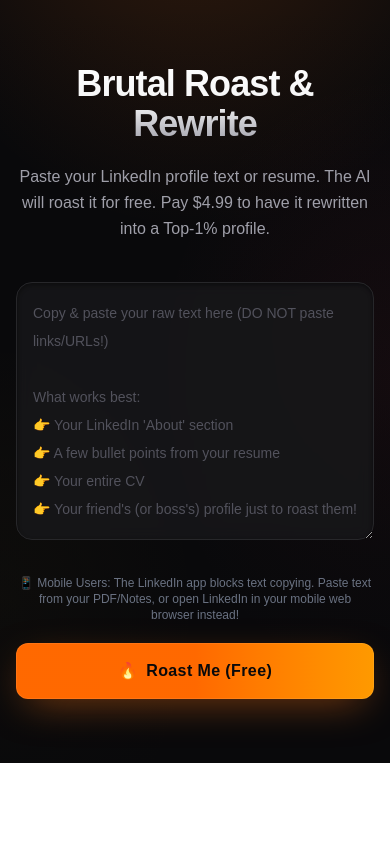
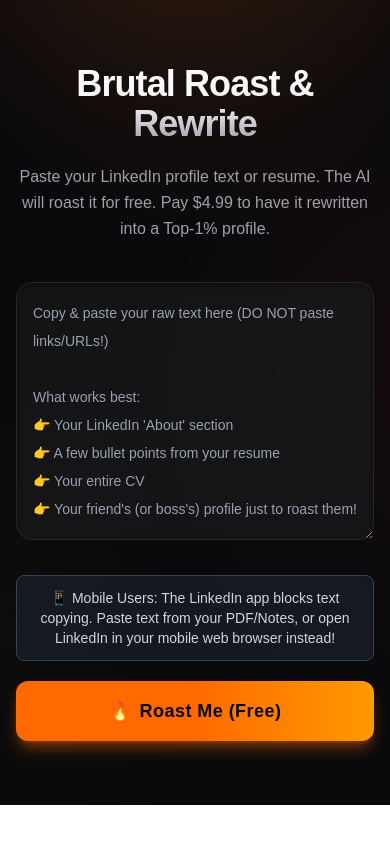
Before and after one commit to hemkantguptag-maker/roast-engine, a Next.js app: page / in a window 390 px wide. Built offline with nearby package versions, Linux system fonts and the light colour scheme; no server answers.

Commit message:
UI polish: improved contrast, mobile info box, and button glow

```diff
--- a/app/page.tsx
+++ b/app/page.tsx
@@ -359,12 +359,15 @@ What works best:
             onChange={(e) => setProfileText(e.target.value)}
             disabled={loading}
             required
-            className="min-h-[200px] w-full resize-y rounded-2xl border border-zinc-800 bg-zinc-900/80 px-4 py-4 text-sm leading-7 text-zinc-100 shadow-inner shadow-black/40 outline-none ring-0 placeholder:text-zinc-600 backdrop-blur-sm transition-[border-color,box-shadow] focus:border-orange-500/60 focus:shadow-[0_0_0_3px_rgba(249,115,22,0.15)] enabled:hover:border-zinc-700 disabled:cursor-not-allowed disabled:opacity-60 sm:min-h-[220px] sm:text-base"
+            className="min-h-[200px] w-full resize-y rounded-2xl border border-zinc-800 bg-zinc-900/80 p-4 text-sm leading-7 text-zinc-100 shadow-inner shadow-black/40 outline-none ring-0 placeholder:text-gray-400 backdrop-blur-sm transition-[border-color,box-shadow] focus:border-orange-500/60 focus:shadow-[0_0_0_3px_rgba(249,115,22,0.15)] enabled:hover:border-zinc-700 disabled:cursor-not-allowed disabled:opacity-60 sm:min-h-[220px] sm:text-base"
           />
-          <p className="mt-2 text-center text-xs text-gray-500">
-            📱 Mobile Users: The LinkedIn app blocks text copying. Paste text from
-            your PDF/Notes, or open LinkedIn in your mobile web browser instead!
-          </p>
+          <div className="mt-2 rounded-lg border border-gray-700 bg-gray-800/50 p-3">
+            <p className="text-center text-sm text-gray-300">
+              📱 Mobile Users: The LinkedIn app blocks text copying. Paste text
+              from your PDF/Notes, or open LinkedIn in your mobile web browser
+              instead!
+            </p>
+          </div>
           {error ? (
             <p className="text-sm leading-relaxed text-red-400">{error}</p>
           ) : null}
@@ -372,7 +375,7 @@ What works best:
           <button
             type="submit"
             disabled={loading}
-            className="group relative w-full overflow-hidden rounded-xl bg-gradient-to-r from-orange-500 via-orange-500 to-amber-500 px-6 py-4 text-center text-base font-bold tracking-wide text-zinc-950 shadow-[0_0_0_1px_rgba(255,255,255,0.08)_inset,0_12px_40px_-12px_rgba(249,115,22,0.55)] transition-[transform,filter] hover:brightness-110 enabled:active:scale-[0.99] disabled:cursor-not-allowed disabled:opacity-70 disabled:hover:brightness-100 sm:py-4 sm:text-lg"
+            className="group relative w-full overflow-hidden rounded-xl bg-gradient-to-r from-orange-500 via-orange-500 to-amber-500 px-6 py-4 text-center text-lg font-bold tracking-wide text-zinc-950 shadow-lg shadow-orange-500/40 transition-[transform,filter,box-shadow] hover:brightness-110 hover:shadow-xl hover:shadow-orange-500/50 enabled:active:scale-[0.99] disabled:cursor-not-allowed disabled:opacity-70 disabled:hover:brightness-100 sm:py-4 sm:text-lg"
           >
             <span className="relative z-10 flex items-center justify-center gap-2">
               <span aria-hidden>{"\u{1F525}"}</span>
```
